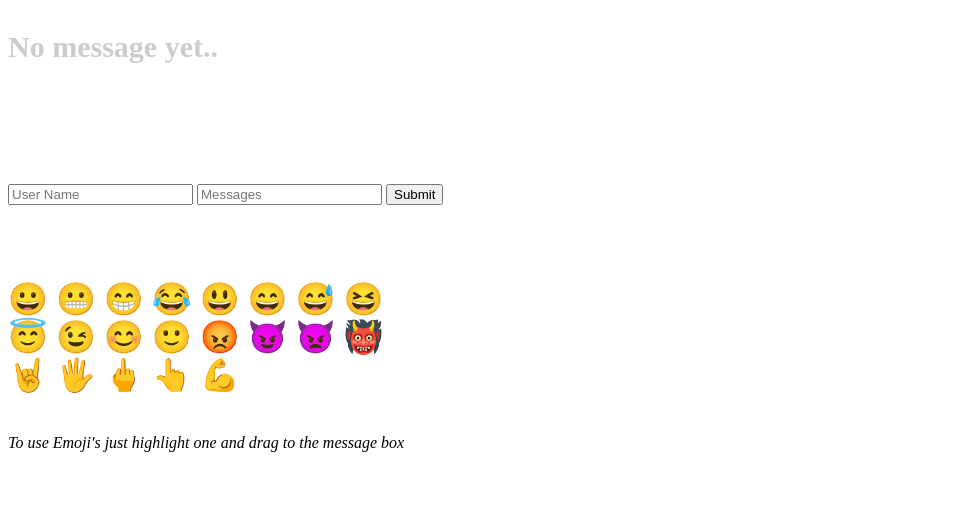
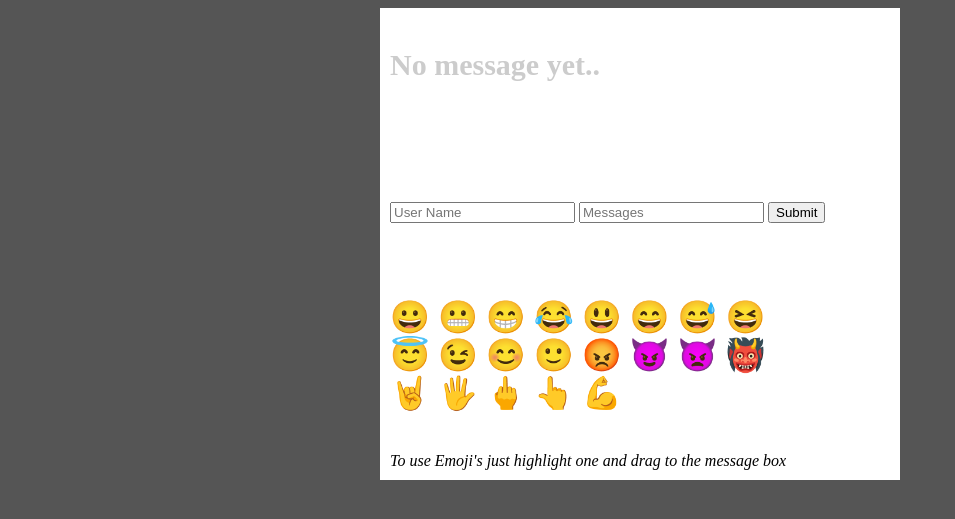
Before and after one commit to code-wizard91/Python_Chat_App, a Flask app: page / in a window 1280 px wide. Shown: the top 519 px of the page, without its empty margins (0-955 px from the left). Run offline with Flask 2, Linux system fonts and the light colour scheme; some libraries are stand-ins or nearby versions.

Commit message:
Update session.html

```diff
--- a/templates/session.html
+++ b/templates/session.html
@@ -2,9 +2,22 @@
   <html lang="en">
   <head>
     <title>Most Secret Chat in the WORLD!</title>
+    <meta name="viewport" content="width=device-width, initial-scale=1">
+  <style>
+   body {
+    background: #555;
+   }
+
+  .content {
+    max-width: 500px;
+    margin: auto;
+    background: white;
+    padding: 10px;
+  }
+  </style>
   </head>
   <body>
-
+    <div class="content">
     <h3 style='color: #ccc;font-size: 30px;'>No message yet..</h3>
     <div class="message_holder"></div>
 
@@ -49,6 +62,6 @@
 
     <h1>  😀 😬 😁 😂 😃 😄 😅 😆 <br> 😇 😉 😊 🙂 😡 😈 👿 👹 <br> 🤘 🖐 🖕 👆 💪  </h1>
     <br><em>To use Emoji's just highlight one and drag to the message box</em>
-
+  </div>
   </body>
   </html>
```
